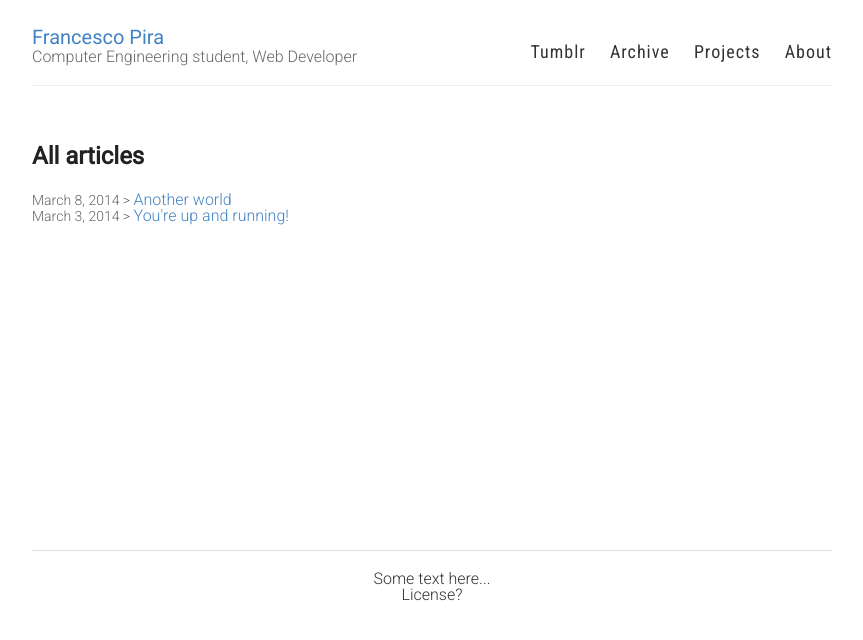
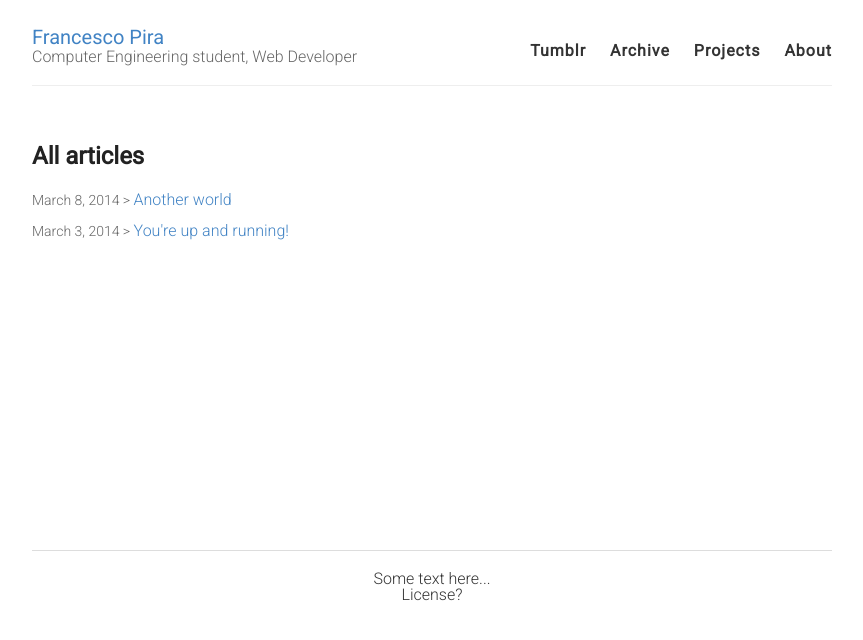
Before and after one commit to pirafrank/Jekyll-Blue, a Jekyll site: the page built from archive/index.html, in a window 1280 px wide. Shown: the top 640 px of the page, without its empty margins (208-1071 px from the left). Built offline with Jekyll 4.4.1, drawn with Linux system fonts in a browser that asks for light colours; Markdown is read by kramdown in place of the engine named in the settings.

Commit message:
improving font management

```diff
--- a/_includes/head.html
+++ b/_includes/head.html
@@ -5,8 +5,6 @@
     <link rel="stylesheet" type="text/css" href="{{ site.baseurl }}/style.css" />
     <link href='http://fonts.googleapis.com/css?family=Merriweather&subset=latin,latin-ext' rel='stylesheet' type='text/css'>
     <link href='http://fonts.googleapis.com/css?family=Roboto:300,400' rel='stylesheet' type='text/css'>
-    <link href='http://fonts.googleapis.com/css?family=Roboto+Condensed' rel='stylesheet' type='text/css'>
-    <link href='http://fonts.googleapis.com/css?family=Slabo+27px' rel='stylesheet' type='text/css'>
     <link rel="alternate" type="application/rss+xml" title="{{ site.name }} - {{ site.description }}" href="{{ site.baseurl }}/feed.xml" />
 
     <!-- IE -->
--- a/_includes/nav.html
+++ b/_includes/nav.html
@@ -1,6 +1,15 @@
+    <!--
     <nav>
       <a href="http://blog.fpira.com">Tumblr</a>
       <a href="{{ site.baseurl }}/archive">Archive</a>
       <a href="{{ site.baseurl }}/projects">Projects</a>
       <a href="{{ site.baseurl }}/about">About</a>
     </nav>
+    -->
+
+    <nav>
+      <a href="http://blog.fpira.com"><b>Tumblr</b></a>
+      <a href="{{ site.baseurl }}/archive"><b>Archive</b></a>
+      <a href="{{ site.baseurl }}/projects"><b>Projects</b></a>
+      <a href="{{ site.baseurl }}/about"><b>About</b></a>
+    </nav>
--- a/archive/index.html
+++ b/archive/index.html
@@ -13,9 +13,9 @@ permalink: /archive/
     <h3><a href="{{ site.baseurl }}{{ post.url }}">{{ post.title }}</a></h3>
     -->
 
-    <div>
-      <span class="date2">{{ post.date | date: "%B %e, %Y" }} > </span><a href="{{ site.baseurl }}{{ post.url }}">{{ post.title }}</a>
-    </div>
+    <p>
+        <span class="date2">{{ post.date | date: "%B %e, %Y" }} > </span><span class="date2"><a href="{{ site.baseurl }}{{ post.url }}">{{ post.title }}</a></span>
+    </p>
 
     <!--
     <div class="entry">
--- a/style.scss
+++ b/style.scss
@@ -129,6 +129,9 @@ img {
 .date2 {
   font-size: 14px;
   color: $gray;
+  a {
+    font-size: 16px;
+  }
 }
 
 // Specify the color of the selection
@@ -230,9 +233,8 @@ nav {
   margin-top: 23px; // @TODO: Vertically middle align
   //font-family: $helveticaNeue;
   //font-family: 'Roboto', sans-serif;
-  font-family: 'Roboto Condensed', sans-serif;
   //font-family: 'Slabo 27px', serif;
-  font-size: 18px;
+  font-size: 16px;
 
   @include mobile {
     float: none;
```
